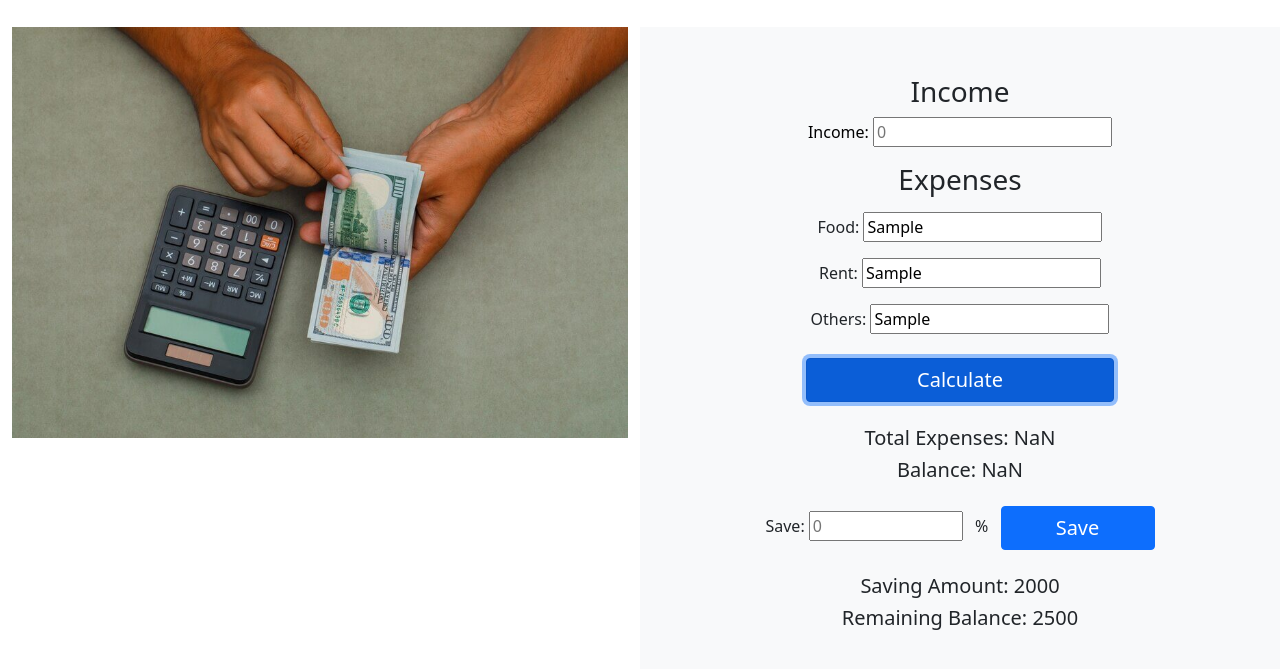
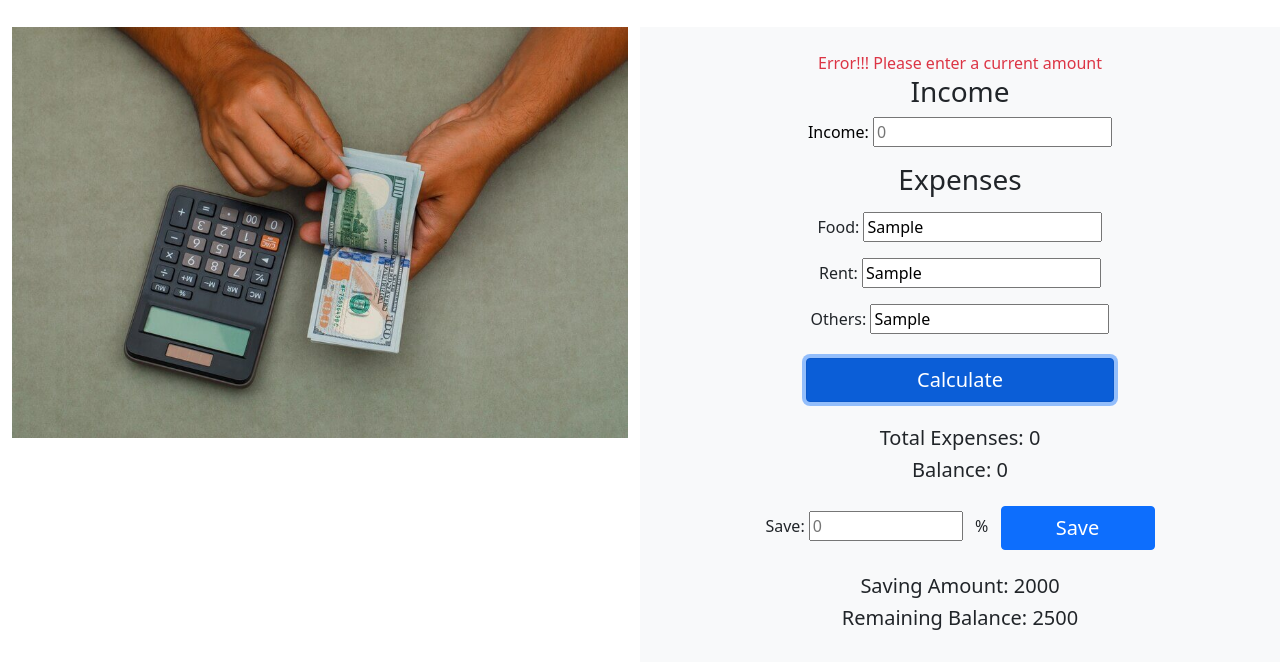
Before and after one commit to rashidul191/Income-Calculation, a plain HTML site: page index.html in a window 1280 px wide. Both pictures are taken after typing "Sample", "Sample", "Sample" into the empty fields and a click on the button "Calculate". Shown: the part 77-746 px from the top of the page. Drawn offline with nearby package versions, Linux system fonts and the light colour scheme.

Commit message:
edit some codes

```diff
--- a/index.html
+++ b/index.html
@@ -24,7 +24,8 @@
           <img class="img-fluid" src="dollar-pic.jpg" alt="" />
         </div>
 
-        <div class="col bg-light text-center py-5">
+        <div class="col bg-light text-center py-4">
+          <span id="error-massages" class="text-danger m-1"></span>
           <div>
             <h3>Income</h3>
             <label class="text-black" for="income">Income:</label>
@@ -45,7 +46,9 @@
               <label for="others">Others:</label>
               <input type="text" id="others" placeholder="0" />
             </div>
-            <button id="calculate" class="btn btn-primary my-4 w-50 fs-5">Calculate</button>
+            <button id="calculate" class="btn btn-primary my-4 w-50 fs-5">
+              Calculate
+            </button>
 
             <div class="text-center">
               <h5>Total Expenses: <span id="total-expenses">0</span></h5>
--- a/js/app.js
+++ b/js/app.js
@@ -30,11 +30,19 @@ document.getElementById("calculate").addEventListener("click", function(){
 function getInputValue(inputId) {
   const amountInput = document.getElementById(inputId);
   const totalAmountInput = parseFloat(amountInput.value);
-  return totalAmountInput;
+  if (totalAmountInput >= 0) {
+    // document.getElementById("error-massages").style.display = "none";
+    return totalAmountInput;
+  } else {
+    document.getElementById("error-massages").innerText =
+      "Error!!! Please enter a current amount";
+    return 0;
+  }
 }
 
 function updateAmount() {
-  const totalExpenses = getInputValue("food") + getInputValue("rent") + getInputValue("others");
+  const totalExpenses =
+    getInputValue("food") + getInputValue("rent") + getInputValue("others");
   const balance = getInputValue("income") - totalExpenses;
 
   // set total expenses amount
@@ -45,5 +53,5 @@ function updateAmount() {
 
 // calculate btn event handle
 document.getElementById("calculate").addEventListener("click", function () {
-    updateAmount()
+  updateAmount();
 });
```
